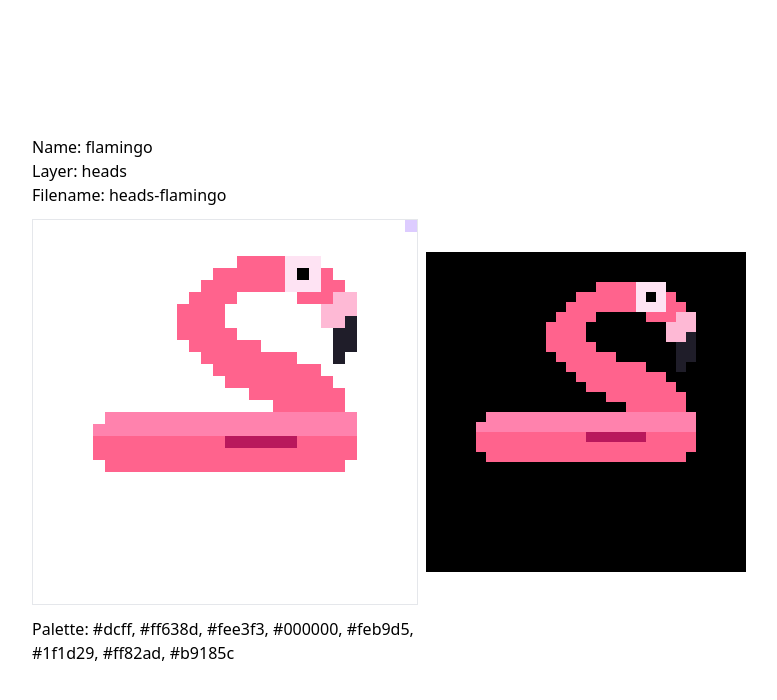
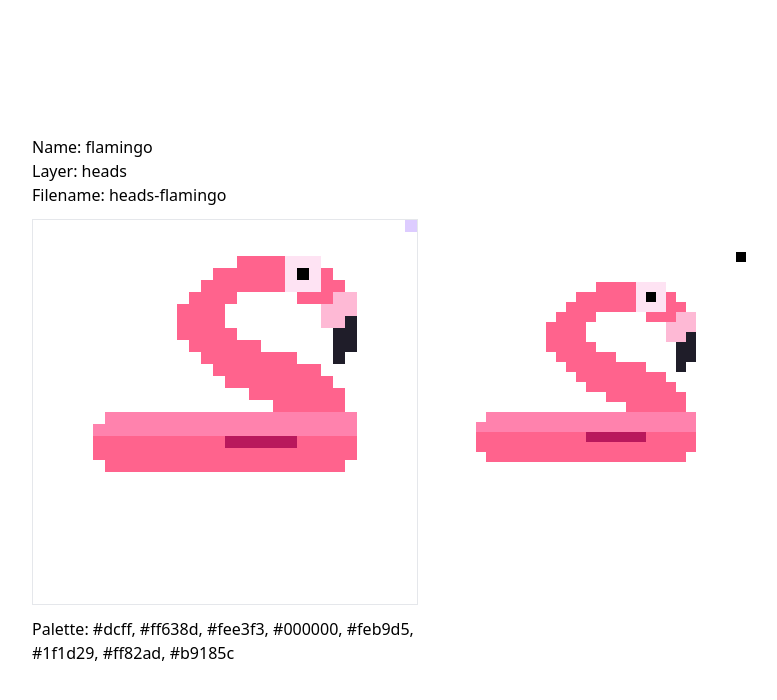
Before and after one commit to cloudnouns/bolt, a React (Vite) app: page / in a window 1280 px wide. Shown: the top 700 px of the page, without its empty margins (384-1161 px from the left). Built offline with nearby package versions, Linux system fonts and the light colour scheme.

Commit message:
fix transparent colors in preview

```diff
--- a/src/package/curator/trait.ts
+++ b/src/package/curator/trait.ts
@@ -88,7 +88,10 @@ export class Trait {
 		palette.map((color, i) => colorMap.set(color, i));
 
 		const getColor = (coords: ColorCoordinates) => {
-			return colord(this.getPixelColorAt(coords)).toRgb();
+			const color = this.getPixelColorAt(coords);
+			const c = colord(color);
+			if (color === 'transparent') return c.alpha(0).toRgb();
+			return c.toRgb();
 		};
 
 		const encodedImage = new RLEImage({
```
